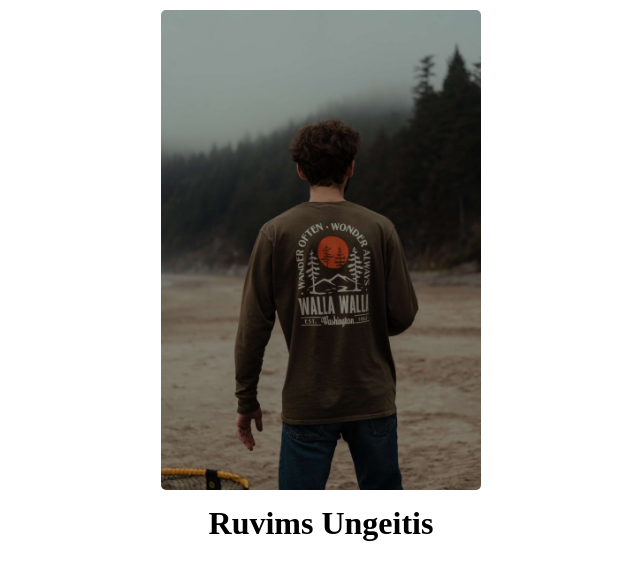
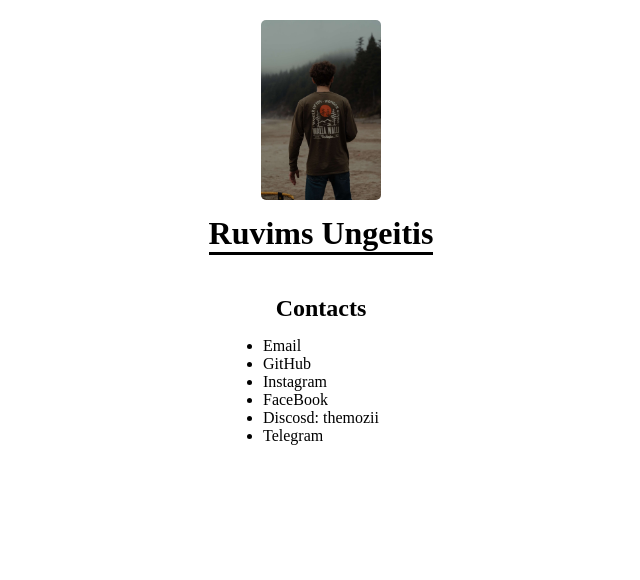
Before and after one commit to TheMozii/rsschool-cv, a plain HTML site: page index.html in a window 1280 px wide. Shown: the whole page, without its empty margins (319-959 px from the left). Drawn offline with Linux system fonts and the light colour scheme.

Commit message:
feat: add main and contacts in it

```diff
--- a/index.html
+++ b/index.html
@@ -4,14 +4,26 @@
    <link rel="stylesheet" href="style.css"/>
    <meta charset="UTF-8">
    <meta name="viewport" content="width=device-width, initial-scale=1.0">
-   <title>Document</title>
+   <title>CV</title>
 </head>
 <body>
    <header>
       <img src="image.jpeg" alt="CV avatar"/>
       <h1>Ruvims Ungeitis</h1>
    </header>
-
+   <main>
+      <div class="contacts">
+         <h2>Contacts</h2>
+        <ul>
+         <li><a href="mailto:ruvimungeitis1@gmail.com">Email</a></li>
+         <li><a href="https://github.com/TheMozii">GitHub</a></li>
+         <li><a href="https://www.instagram.com/wwruvimww/">Instagram</a></li>
+         <li><a href="https://www.facebook.com/profile.php?id=100020920110387">FaceBook</a></li>
+         <li><a href="https://discord.com">Discosd: themozii</a></li>
+         <li><a href="https://t.me/wwruvimww">Telegram</a></li>
+        </ul>
+      </div>
+   </main>
 
 </body>
 </html>
--- a/style.css
+++ b/style.css
@@ -8,10 +8,40 @@ header{
    align-items: center;
    flex-direction: column;
    gap: 15px;
+   padding: 20px 40px;
 }
 
 img{
-   width: 25%;
-   margin-top: 10px;
+   width: 10%;
    border-radius: 5px;
 }
+
+main{
+   display: flex;
+   flex-direction: column;
+   align-items: center;
+   gap: 30px;
+   padding: 20px 40px;
+}
+
+h1{
+   border-bottom: solid;
+}
+
+a{
+   color: black;
+   text-decoration: none;
+   transition: all 0.5s;
+}
+
+a:hover{
+   color:blueviolet;
+   font-size: large;
+}
+
+.contacts{
+   display: flex;
+   flex-direction: column;
+   align-items: center;
+   gap: 15px;
+}
```
